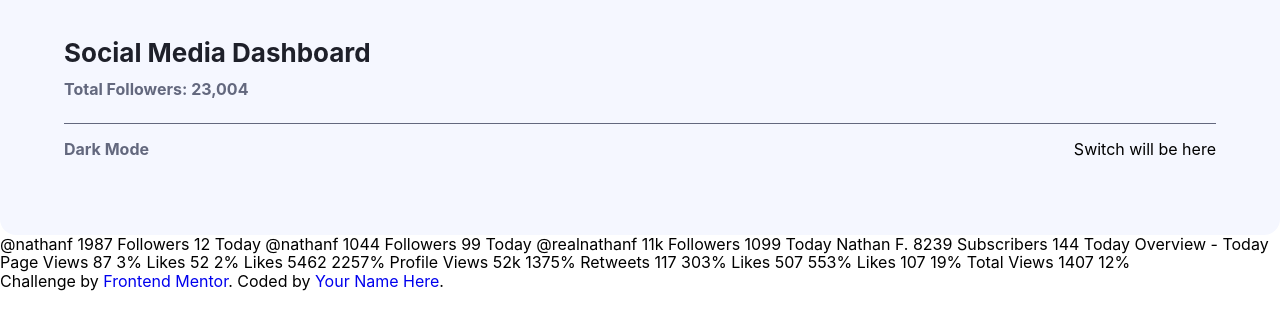
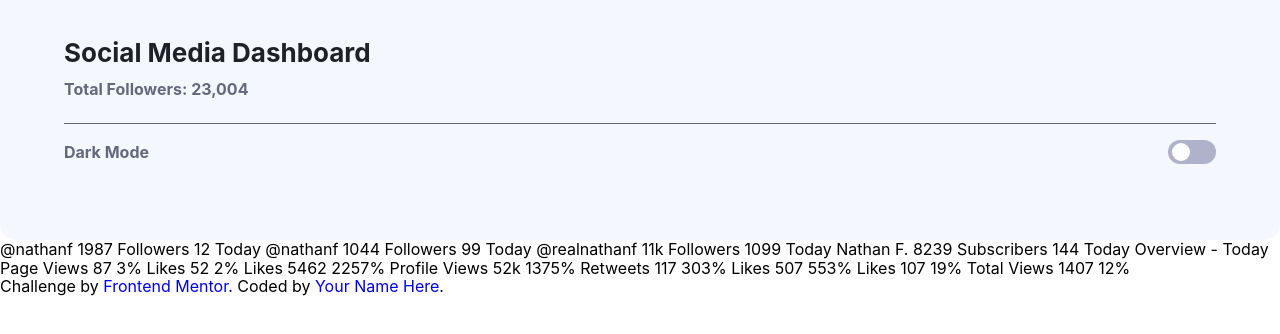
Before and after one commit to JSamuelAP/social-media-dashboard, a React (Vite) app: page / in a window 1280 px wide. Shown: the top 334 px of the page. Built offline with nearby package versions, Linux system fonts and the light colour scheme.

Commit message:
feat: Componente Switch creado

```diff
--- a/src/components/Header.jsx
+++ b/src/components/Header.jsx
@@ -1,3 +1,5 @@
+import Switch from "./Switch";
+
 const Header = () => {
 	return (
 		<header className="header">
@@ -8,7 +10,7 @@ const Header = () => {
 				</div>
 				<div className="header__switch-container">
 					<span className="switch-container__text">Dark Mode</span>
-					<div>Switch will be here</div>
+					<Switch />
 				</div>
 			</div>
 		</header>
--- /dev/null
+++ b/src/components/Switch.jsx
@@ -0,0 +1,17 @@
+import { useState } from "react";
+
+const Switch = () => {
+	const [active, setActive] = useState(false);
+
+	const handleClick = () => {
+		setActive(!active);
+	};
+
+	return (
+		<div className={`switch ${active ? "active" : ""}`} onClick={handleClick}>
+			<div className="switch__circle"></div>
+		</div>
+	);
+};
+
+export default Switch;
--- a/src/index.scss
+++ b/src/index.scss
@@ -10,7 +10,12 @@
 
 // Layout
 @import "scss/layout/gris";
-@import "scss/layout/header"; // Components
+@import "scss/layout/header";
+
+// Components
+@import "scss/components/Switch";
+
 // Pages
+
 // Themes
 @import "scss/themes/theme";
--- a/src/scss/abstracts/_variables.scss
+++ b/src/scss/abstracts/_variables.scss
@@ -10,7 +10,11 @@
 	--youTube: hsl(348, 97%, 39%);
 
 	// Toggle colors
-	--dark-togle: linear-gradient(hsl(210, 78%, 56%), hsl(146, 68%, 55%));
+	--dark-togle: linear-gradient(
+		to right,
+		hsl(210, 78%, 56%),
+		hsl(146, 68%, 55%)
+	);
 	--light-togle: hsl(230, 22%, 74%);
 
 	// Neutral theme colors
--- /dev/null
+++ b/src/scss/components/_Switch.scss
@@ -0,0 +1,28 @@
+.switch {
+	width: 48px;
+	height: 24px;
+	padding: 3px 4px;
+	border-radius: 12px;
+	position: relative;
+	background-color: var(--light-togle);
+
+	&:hover {
+		cursor: pointer;
+	}
+
+	&.active {
+		background: var(--dark-togle);
+
+		.switch__circle {
+			transform: translateX(calc(100% + 4px));
+		}
+	}
+
+	&__circle {
+		width: 18px;
+		height: 18px;
+		border-radius: 50%;
+		background-color: var(--light-bg);
+		transition: transform 0.25s ease-out;
+	}
+}
--- a/src/scss/layout/_header.scss
+++ b/src/scss/layout/_header.scss
@@ -18,6 +18,7 @@
 	&__switch-container {
 		display: flex;
 		justify-content: space-between;
+		align-items: center;
 		margin-top: 25px;
 		padding: 16px 0;
 		border-top: 1px solid var(--light-gray-text);
```
